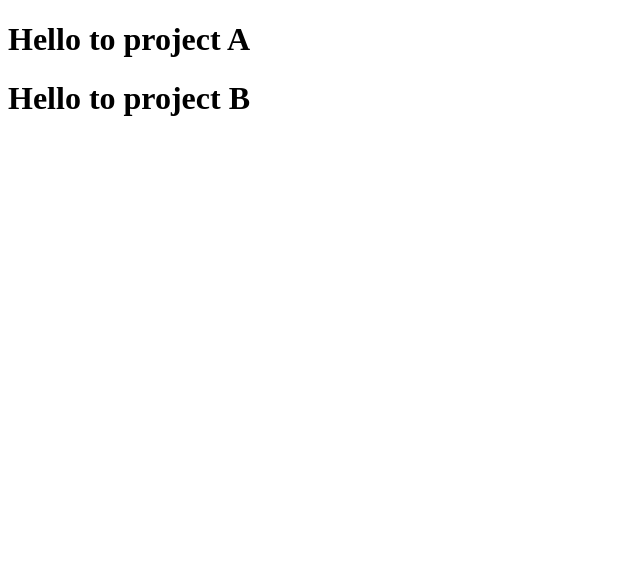
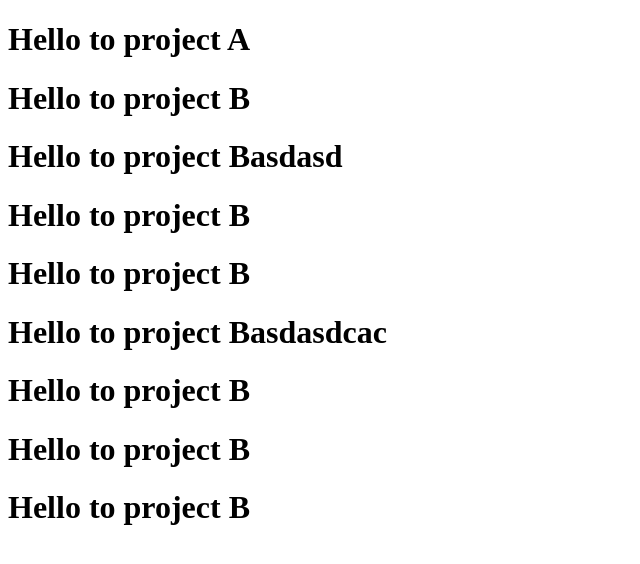
Before and after one commit to Ibrahim127/iti_NN, a plain HTML site: page index.html in a window 1280 px wide. Shown: the whole page, without its empty margins (0-640 px from the left). Drawn offline with Linux system fonts and the light colour scheme.

Commit message:
final committt

```diff
--- a/index.html
+++ b/index.html
@@ -8,6 +8,13 @@
 <body>
     <h1>Hello to project A</h1>
     <h1>Hello to project B</h1>
+    <h1>Hello to project Basdasd</h1>
+    <h1>Hello to project B</h1>
+    <h1>Hello to project B</h1>
+    <h1>Hello to project Basdasdcac</h1>
+    <h1>Hello to project B</h1>
+    <h1>Hello to project B</h1>
+    <h1>Hello to project B</h1>
 
 
 </body>
```
